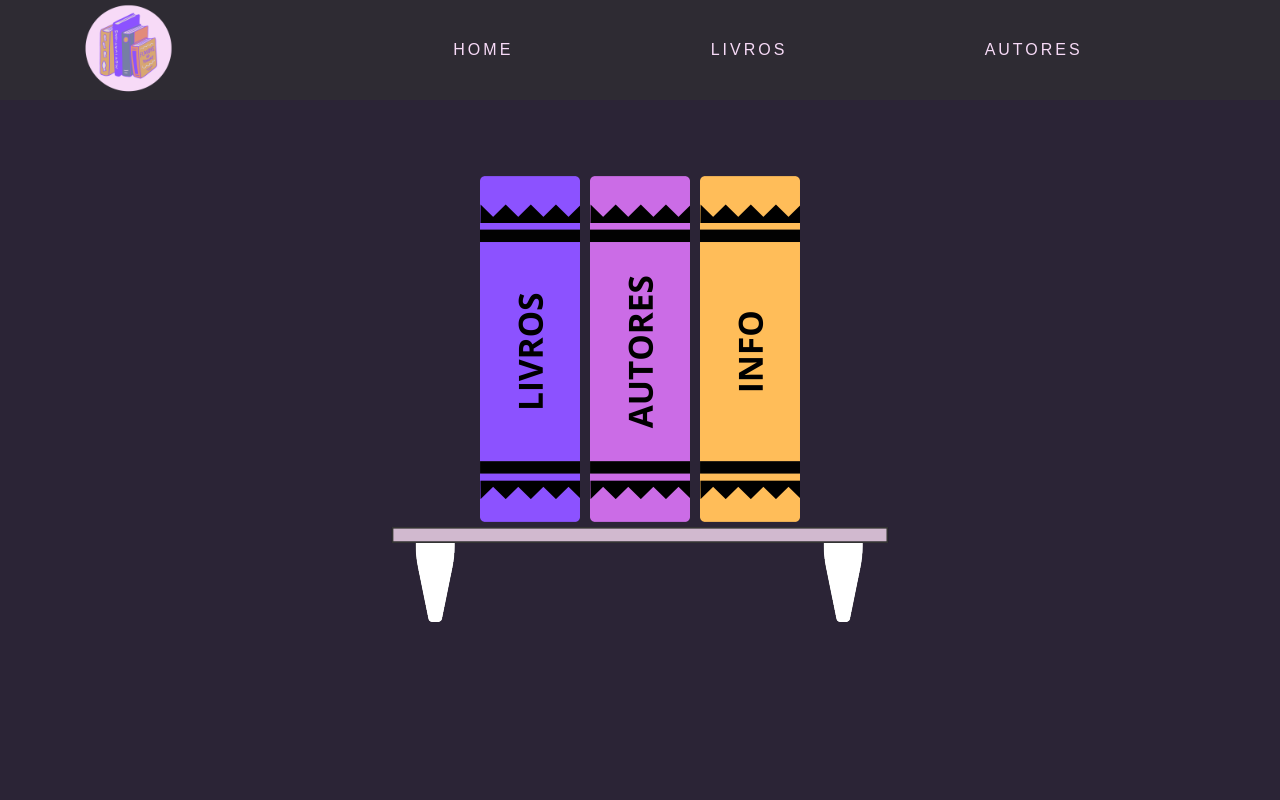
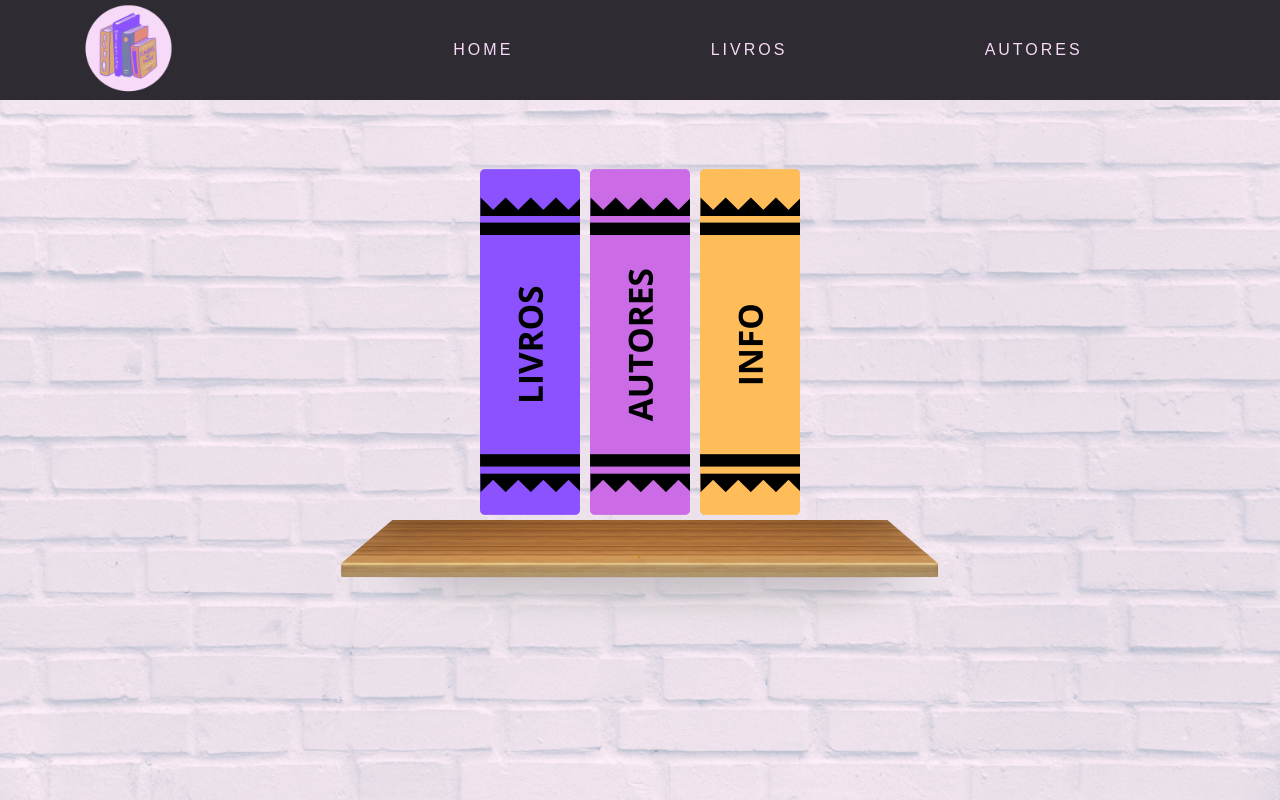
Before and after one commit to mmagalhaesjr/book-author-crud, a React (Vite) app: page / in a window 1280 px wide. Built offline with nearby package versions, Linux system fonts and the light colour scheme.

Commit message:
update ressposividade

```diff
--- a/src/components/Footer/StyledFooter.js
+++ b/src/components/Footer/StyledFooter.js
@@ -8,4 +8,16 @@ export const StyledFooter = styled.footer`
     align-items: start;
     justify-content: center;
 
+    img{
+            width: 600px;
+        }
+
+
+    @media (max-width:600px) {
+        img{
+            width: 120%;
+        }
+    }
+
+
 `
--- a/src/pages/HomePage/StyledHome.js
+++ b/src/pages/HomePage/StyledHome.js
@@ -2,12 +2,19 @@ import styled from "styled-components";
 import { text } from "../../constants/color";
 
 
-
+import fundo from '../../assets/fundo.png'
+const foto = `url(${fundo})`;
 
 export const StyledHome = styled.main`
     width: 100%;
     height: 100vh;
-    background-color: ${text};
+    /* background-color: ${text}; */
+    overflow: hidden;
+
+    background-image: ${foto};
+    background-size: cover;
+    background-repeat: no-repeat;
+    background-position: 5% 90%;
 
     display: flex;
     flex-direction: column;
```
Also changed, not shown: src/pages/HomePage/HomePage.jsx (+6 -2 lines), src/assets/estante.png, src/assets/fundo.png (added).
